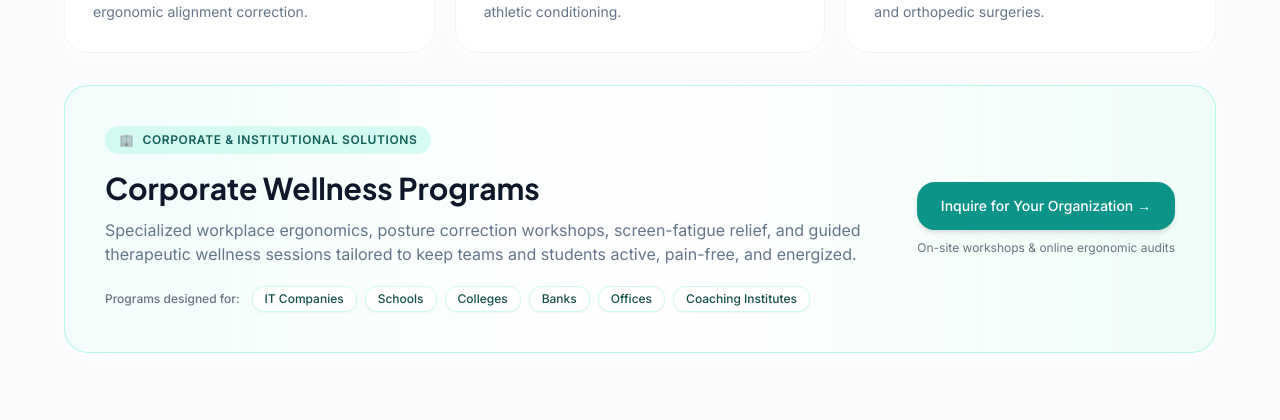
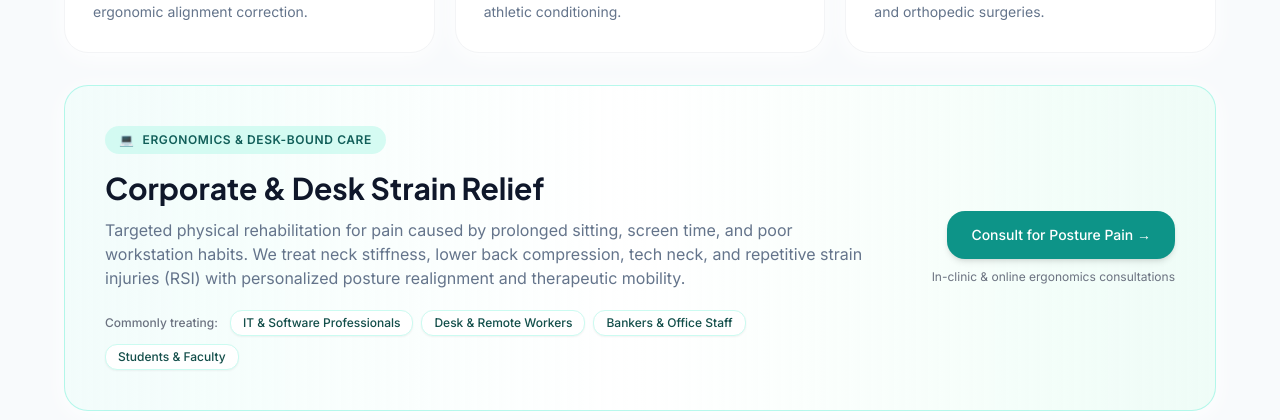
Before and after one commit to samriddhi12pandey/soumya-physio, a React (Vite) app: page / in a window 1280 px wide. Shown: the part 2781-3201 px from the top of the page. Built offline with nearby package versions, Linux system fonts and the light colour scheme.

Commit message:
Update corporate section to desk strain and posture care

```diff
--- a/src/components/sections/ServicesSection.tsx
+++ b/src/components/sections/ServicesSection.tsx
@@ -29,13 +29,11 @@ const colorMap: Record<string, { card: string; icon: string }> = {
   },
 }
 
-const targetOrganizations = [
-  'IT Companies',
-  'Schools',
-  'Colleges',
-  'Banks',
-  'Offices',
-  'Coaching Institutes',
+const targetProfessionals = [
+  'IT & Software Professionals',
+  'Desk & Remote Workers',
+  'Bankers & Office Staff',
+  'Students & Faculty',
 ]
 
 export default function ServicesSection() {
@@ -52,7 +50,7 @@ export default function ServicesSection() {
           />
         </div>
 
-        {/* Existing 6 Services Grid */}
+        {/* 6 Core Clinical Services Grid */}
         <div className="grid grid-cols-1 sm:grid-cols-2 lg:grid-cols-3 gap-5">
           {SERVICES.map((service, index) => {
             const colors = colorMap[service.color] ?? {
@@ -69,19 +67,16 @@ export default function ServicesSection() {
                 transition={{ duration: 0.5, delay: index * 0.08 }}
                 className={`group bg-white rounded-3xl border border-gray-100 p-6 md:p-7 shadow-card transition-all duration-300 hover:shadow-card-hover hover:-translate-y-1 ${colors.card}`}
               >
-                {/* Icon */}
                 <div
                   className={`w-14 h-14 ${colors.icon} rounded-2xl flex items-center justify-center text-3xl mb-5 transition-transform duration-300 group-hover:scale-110`}
                 >
                   {service.icon}
                 </div>
 
-                {/* Title */}
                 <h3 className="font-display font-bold text-heading text-lg mb-3 group-hover:text-primary-700 transition-colors">
                   {service.title}
                 </h3>
 
-                {/* Description */}
                 <p className="text-body text-sm leading-relaxed">
                   {service.description}
                 </p>
@@ -90,7 +85,7 @@ export default function ServicesSection() {
           })}
         </div>
 
-        {/* Full-width Corporate & Institutional Wellness Feature Banner */}
+        {/* Desk Strain & Ergonomic Posture Care Feature */}
         <motion.div
           initial={{ opacity: 0, y: 24 }}
           whileInView={{ opacity: 1, y: 0 }}
@@ -101,21 +96,21 @@ export default function ServicesSection() {
           <div className="flex flex-col lg:flex-row items-start lg:items-center justify-between gap-8">
             <div className="max-w-3xl">
               <div className="inline-flex items-center gap-2 px-3.5 py-1.5 rounded-full bg-teal-100/80 text-teal-800 text-xs font-semibold uppercase tracking-wider mb-4">
-                <span>🏢</span> Corporate & Institutional Solutions
+                <span>💻</span> Ergonomics & Desk-Bound Care
               </div>
 
               <h3 className="font-display font-bold text-heading text-2xl md:text-3xl mb-3">
-                Corporate Wellness Programs
+                Corporate & Desk Strain Relief
               </h3>
 
               <p className="text-body text-sm md:text-base leading-relaxed mb-5">
-                Specialized workplace ergonomics, posture correction workshops, screen-fatigue relief, and guided therapeutic wellness sessions tailored to keep teams and students active, pain-free, and energized.
+                Targeted physical rehabilitation for pain caused by prolonged sitting, screen time, and poor workstation habits. We treat neck stiffness, lower back compression, tech neck, and repetitive strain injuries (RSI) with personalized posture realignment and therapeutic mobility.
               </p>
 
-              {/* Target sectors */}
+              {/* Patient groups affected */}
               <div className="flex flex-wrap items-center gap-2">
-                <span className="text-xs font-medium text-gray-500 mr-1">Programs designed for:</span>
-                {targetOrganizations.map((item) => (
+                <span className="text-xs font-medium text-gray-500 mr-1">Commonly treating:</span>
+                {targetProfessionals.map((item) => (
                   <span
                     key={item}
                     className="inline-flex items-center px-3 py-1 rounded-xl bg-white border border-teal-100 text-teal-900 text-xs font-medium shadow-sm"
@@ -126,18 +121,18 @@ export default function ServicesSection() {
               </div>
             </div>
 
-            {/* Action Button */}
+            {/* Direct Booking CTA */}
             <div className="w-full lg:w-auto flex flex-col sm:flex-row lg:flex-col items-stretch sm:items-center lg:items-end gap-2.5 flex-shrink-0">
               <a
-                href="https://wa.me/917355671043?text=Hi%20Dr.%20Soumya,%20we%20are%20interested%20in%20a%20Corporate%20/%20Institutional%20Wellness%20program"
+                href="https://wa.me/917355671043?text=Hi%20Dr.%20Soumya,%20I%20am%20facing%20posture%20and%20desk%20sitting%20pain%20and%20would%20like%20to%20book%20a%20consultation"
                 target="_blank"
                 rel="noopener noreferrer"
                 className="inline-flex items-center justify-center px-6 py-3.5 rounded-2xl bg-teal-600 hover:bg-teal-700 text-white font-medium text-sm transition-all duration-200 shadow-md hover:shadow-lg text-center"
               >
-                Inquire for Your Organization →
+                Consult for Posture Pain →
               </a>
               <span className="text-xs text-gray-500 text-center lg:text-right">
-                On-site workshops & online ergonomic audits
+                In-clinic & online ergonomics consultations
               </span>
             </div>
           </div>
```
